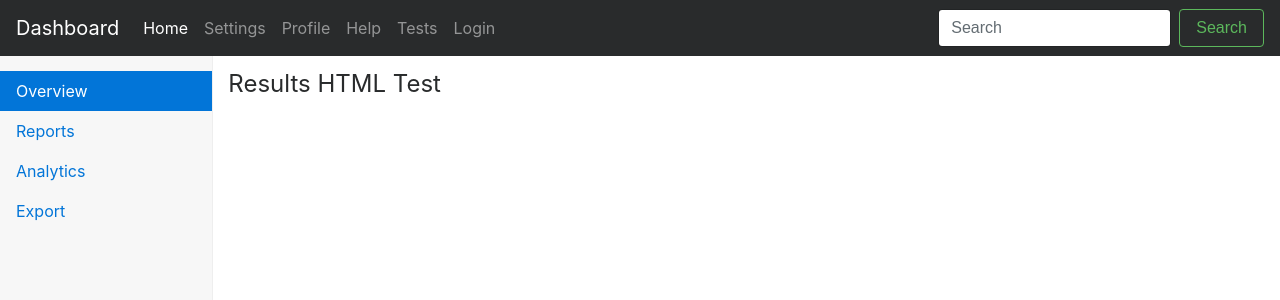
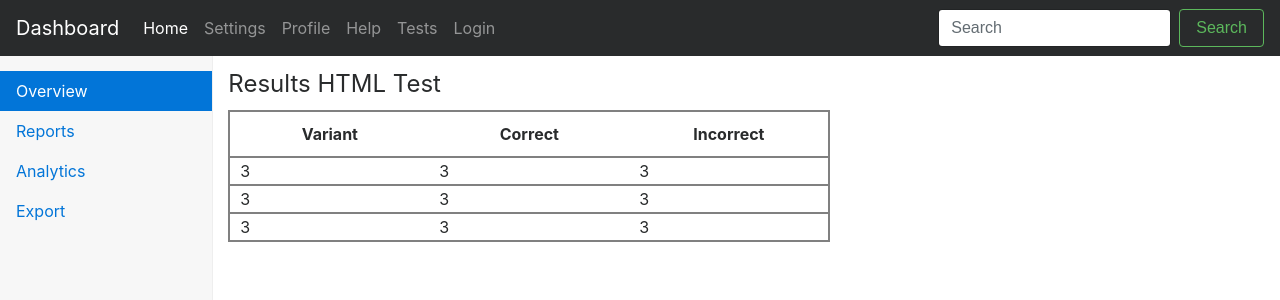
Before and after one commit to vpast/test-page-try, a Next.js app: page /tests/results/1 in a window 1280 px wide. Shown: the top 300 px of the page. Built offline with nearby package versions, Linux system fonts and the light colour scheme.

Commit message:
table created

```diff
--- a/components/cards/ResultCard.js
+++ b/components/cards/ResultCard.js
@@ -5,6 +5,32 @@ const ResultCard = (props) => {
   return (
     <fieldset>
       <legend>Results {test.title} Test</legend>
+      <table>
+        <thead>
+          <tr>
+            <th>Variant</th>
+            <th>Correct</th>
+            <th>Incorrect</th>
+          </tr>
+        </thead>
+        <tbody>
+          <tr>
+            <td>3</td>
+            <td>3</td>
+            <td>3</td>
+          </tr>
+          <tr>
+            <td>3</td>
+            <td>3</td>
+            <td>3</td>
+          </tr>
+          <tr>
+            <td>3</td>
+            <td>3</td>
+            <td>3</td>
+          </tr>
+        </tbody>
+      </table>
     </fieldset>
   )
 }
--- a/public/css/dashboard.css
+++ b/public/css/dashboard.css
@@ -72,3 +72,21 @@ h1 {
 .cardPosition {
   margin-bottom: 2rem;
 }
+
+tbody {
+  border: 2px solid grey;
+}
+
+th {
+  padding: 10px;
+  width: 200px;
+  text-align: center;
+}
+
+td {
+  padding-left: 10px;
+}
+
+tr {
+  border: 2px solid grey;
+}
```
